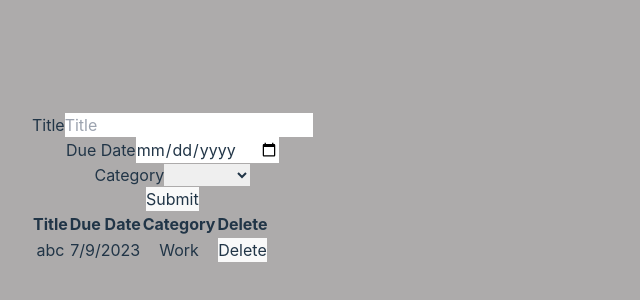
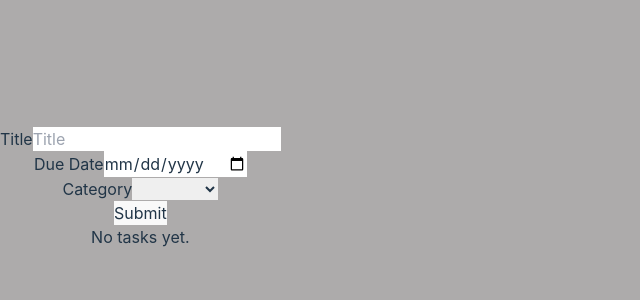
Before and after one commit to SikYinSun/task-manager, a React (Vite) app: page / in a window 1280 px wide. Shown: the part 212-512 px from the top of the page, without its empty margins (0-640 px from the left). Built offline with nearby package versions, Linux system fonts and the light colour scheme.

Commit message:
finish the app and render the pages

```diff
--- a/src/App.css
+++ b/src/App.css
@@ -1,6 +1,6 @@
 #root {
   /* max-width: 1280px; */
   /* margin: 0 auto; */
-  padding: 2rem;
+  /* padding: 2rem; */
   text-align: center;
 }
--- a/src/App.tsx
+++ b/src/App.tsx
@@ -11,18 +11,29 @@ interface Task {
 }
 
 function App() {
-  // const [tasks, setTasks] = useState<Task[]>([])
-  const [tasks, setTasks] = useState<Task[]>([{
-      id: 1,
-      title: "abc",
-      dueDate: new Date("2023-07-09"),
-      category: "Work",
-  }]);
+  const [tasks, setTasks] = useState<Task[]>([])
+
+  const handleAddtask = (task : Omit<Task ,"id">) => {
+    const newTask : Task = {
+      id: tasks.length +1,
+      title: task.title,
+      dueDate: new Date(task.dueDate),
+      category: task.category,
+    };
+
+    newTask.dueDate.setHours(24);
+    setTasks([...tasks, newTask]);
+  }
+
+  const handleDeleteTask = (id: number) => {
+    const updatedTasks = tasks.filter((task) => task.id !== id);
+    setTasks(updatedTasks);
+  }
 
   return (
     <>
-      <TaskForm />
-      <TaskList tasks={tasks}/>
+      <TaskForm onSumbit={handleAddtask}/>
+      <TaskList tasks={tasks} onDelete={handleDeleteTask}/>
     </>
   )
 }
--- a/src/components/TaskList.tsx
+++ b/src/components/TaskList.tsx
@@ -12,22 +12,22 @@ const TaskList = ({tasks, onDelete} : TaskListProps) => {
   };
 
   return (
-    <div className="w-96">
-      <table className="min-w-full text-center text-sm font-light">
-        <thead>
+    <div className="relative overflow-x-auto shadow-md pt-5 sm:rounded-lg">
+      <table className="w-full text-sm text-center text-black-100 dark:text-blue-100">
+        <thead className="text-xs text-black uppercase bg-slate-300 dark:text-white">
           <tr>
-            <th>Title</th>
-            <th>Due Date</th>
-            <th>Category</th>
-            <th>Delete</th>
+            <th className="px-3 py-1">Title</th>
+            <th className="px-3 py-1">Due Date</th>
+            <th className="px-3 py-1">Category</th>
+            <th className="px-3 py-1">Delete</th>
           </tr>
         </thead>
         <tbody>
           {tasks.map((task) => (
-            <tr key={task.id}>
-              <td>{task.title}</td>
-              <td>{task.dueDate.toLocaleDateString()}</td>
-              <td>{task.category}</td>
+            <tr key={task.id} className="bg-slate-500 border-b border-blue-400">
+              <td className="px-6 py-3 text-gray-200">{task.title}</td>
+              <td className="px-6 py-3 text-gray-200">{task.dueDate.toLocaleDateString()}</td>
+              <td className="px-6 py-3 text-gray-200">{task.category}</td>
               <td>
                 <button onClick={() => onDelete(task.id)}
                 className="bg-red-500 hover:bg-red-700 text-white font-bold py-2 px-4 rounded-full">
```
Also changed, not shown: src/components/TaskFilter.tsx (+11 -0 lines).
